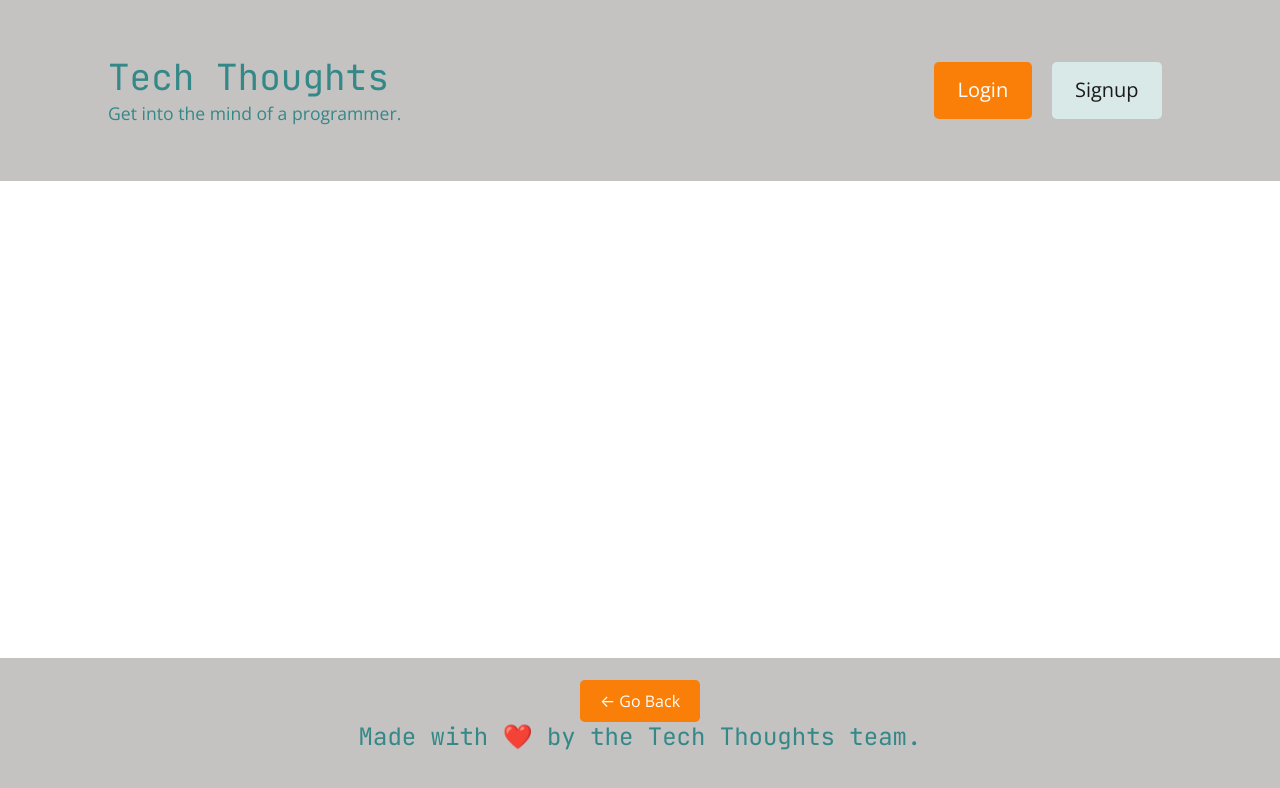
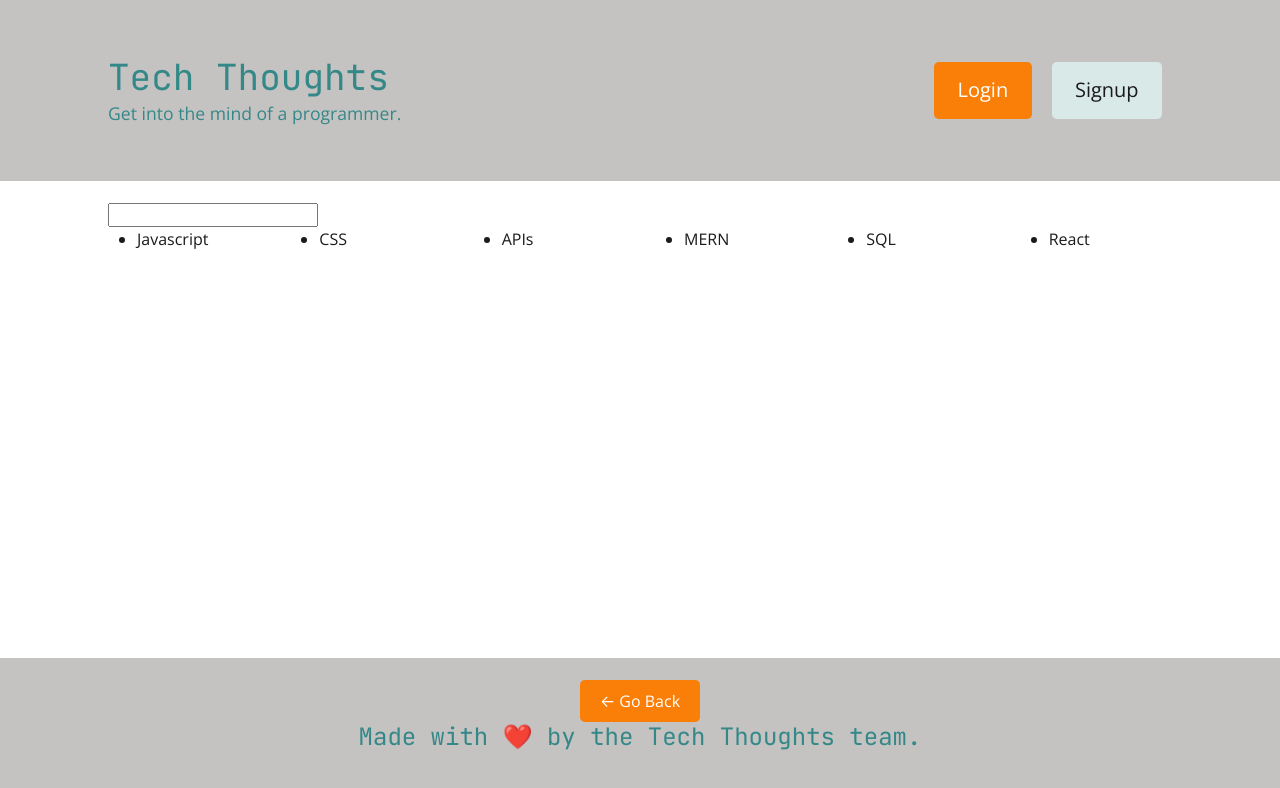
Before and after one commit to lindamart/tutor-app, a React (Create React App) app in the folder client/: page /video in a window 1280 px wide. Shown: the top 788 px of the page. Built offline with nearby package versions, Linux system fonts and the light colour scheme.

Commit message:
searchbar and options

```diff
--- a/client/src/App.js
+++ b/client/src/App.js
@@ -15,6 +15,7 @@ import SingleThought from './pages/SingleThought';
 import Header from './components/Header';
 import Footer from './components/Footer';
 import TutorDemo from './pages/TutorDemo';
+import Video from './pages/Video';
 
 
 // Construct our main GraphQL API endpoint
@@ -60,6 +61,9 @@ function App() {
             <Route exact path="/thoughts/:thoughtId">
               <SingleThought />
             </Route>
+            <Route exact path="/video">
+              <Video />
+            </Route>
           </div>
           <Footer />
         </div>
--- /dev/null
+++ b/client/src/pages/Video.js
@@ -0,0 +1,57 @@
+import React from 'react';
+
+function SearchBar({ placeholder, data}) {
+    return (
+        <div className="search">
+            <div className="Searching" ></div>
+            <input type="text" placeholder={placeholder}></input>
+            <div className="searchIcon"></div>
+            <div className="results"></div>
+                <div className="suggestContainer">
+                    <div className="row">
+                        <div className="col">
+                            <ul className="javascript">
+                                <li>Javascript</li>
+                            </ul>
+
+                        </div>
+                        <div className="col">
+                            <ul className="css">
+                                <li>CSS</li>
+                            </ul>
+
+                        </div>
+                        <div className="col">
+                            <ul className="apis">
+                                <li>APIs</li>
+                            </ul>
+
+                        </div>
+                        <div className="col">
+                            <ul className="mern">
+                                <li>MERN</li>
+                            </ul>
+
+                        </div>
+                        <div className="col">
+                            <ul className="sql">
+                                <li>SQL</li>
+                            </ul>
+
+                        </div>
+                        <div className="col">
+                            <ul className="react">
+                                <li>React</li>
+                            </ul>
+
+                        </div>
+                        <div className="dataResult"></div>
+
+                    </div>
+
+                </div>
+        </div>
+    )
+}
+
+export default SearchBar
```
Also changed, not shown: client/src/pages/Video/App.js (deleted, +0 -13 lines), client/src/pages/Video/Video.js (deleted, +0 -15 lines), client/src/pages/Video/Video.json (deleted).
